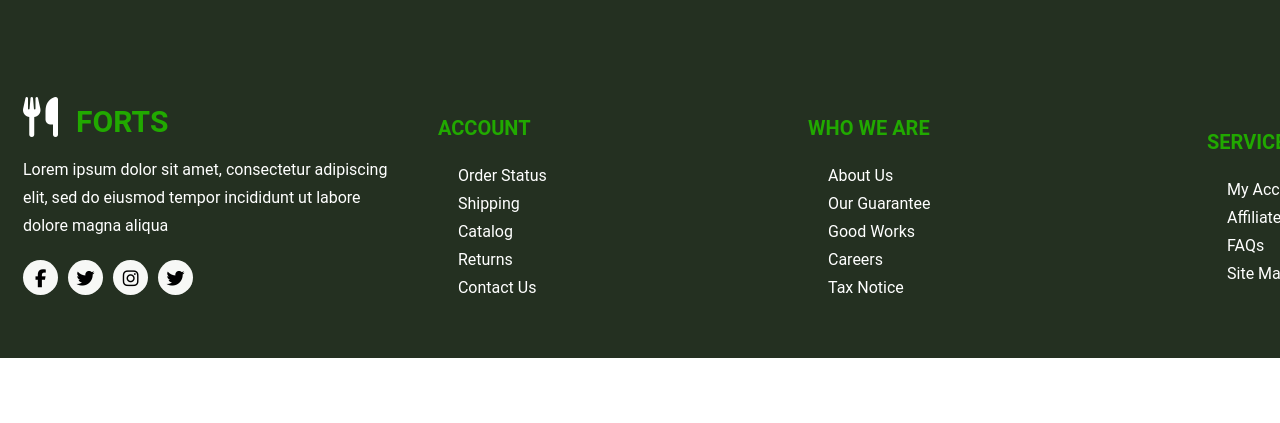
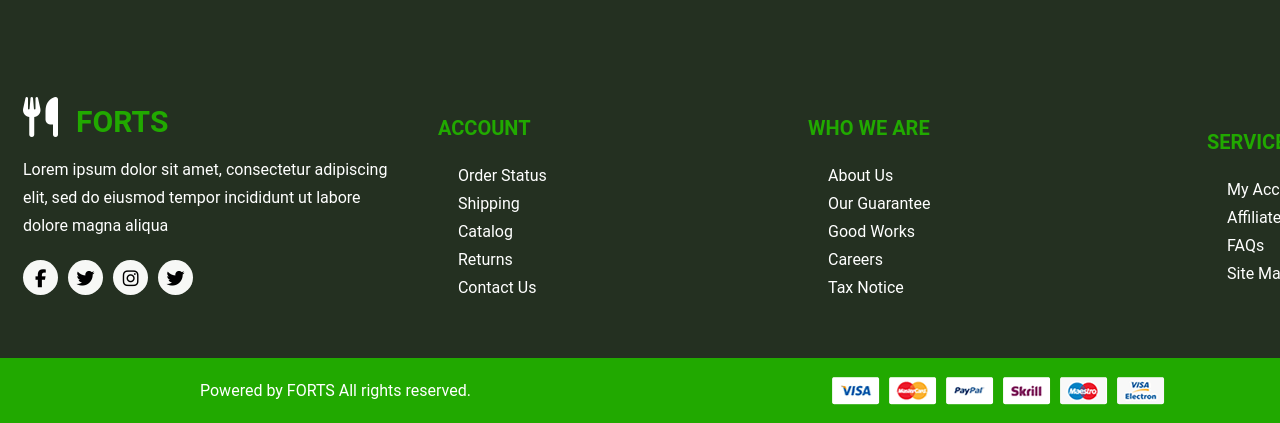
Before and after one commit to Iftakehr/assignment-02, a plain HTML site: page index.html in a window 1280 px wide. Shown: the part 4755-5178 px from the top of the page. Before the commit the page ends 5113 px from the top, so only its background shows below. Drawn offline with Linux system fonts and the light colour scheme.

Commit message:
footer_section

```diff
--- a/css/style.css
+++ b/css/style.css
@@ -458,3 +458,22 @@
     list-style-type:none;
 
 }
+
+/* Footer band style start here */
+.footer-band{
+    display:flex;
+    align-items: center;
+    justify-content: space-between;
+    width: 1365px;
+    height:65px;
+    background-color: #21A900;
+    padding:20px 200px;
+
+}
+.footer-band p{
+    font-size: 16px;
+    font-weight: 400;
+    line-height: 28px;
+    color:#ffffff;
+
+}
--- a/index.html
+++ b/index.html
@@ -337,7 +337,10 @@
 
         </div>
 
-
+        <div class="footer-band">
+            <p>Powered by FORTS All rights reserved.</p>
+            <img src="./images/payment 2.png" alt="">
+        </div>
 
 
 
```
